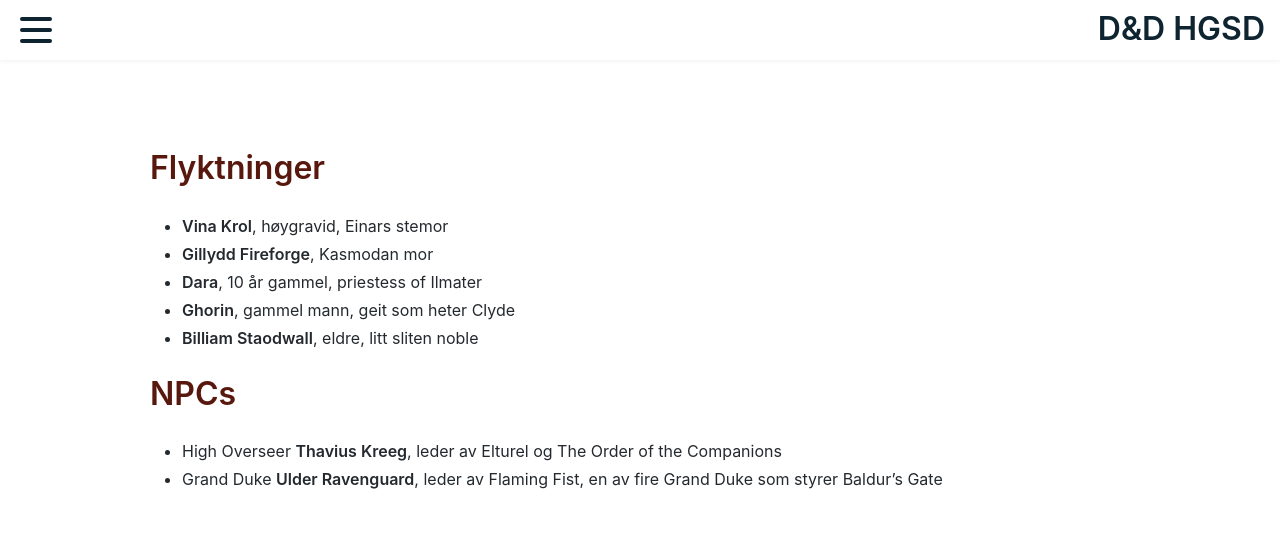
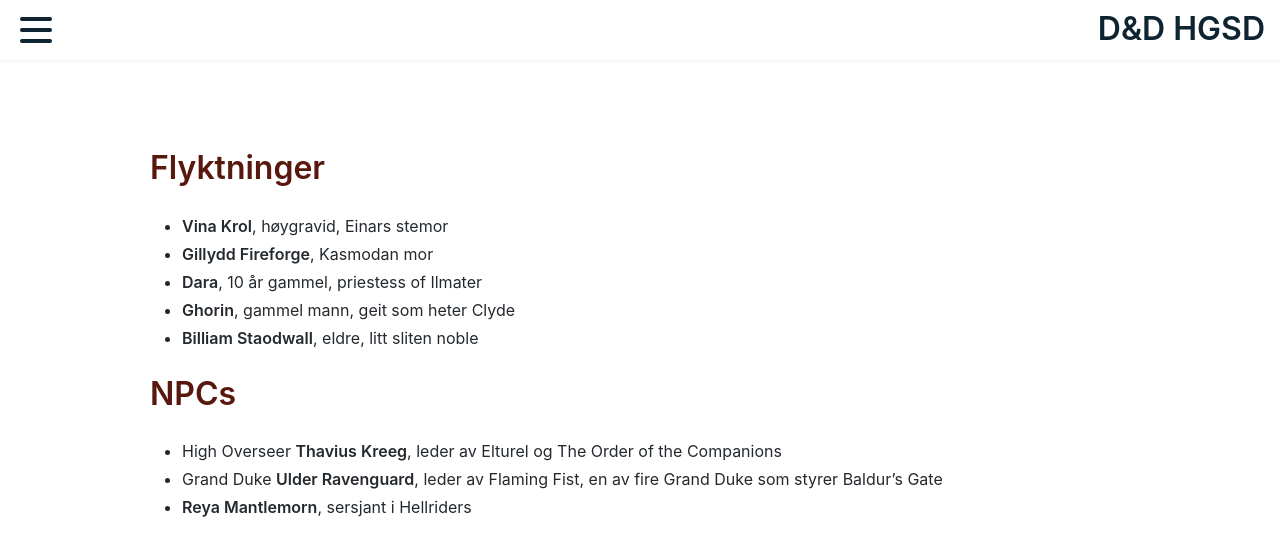
Before and after one commit to mrhelgeklausen/Legacy-of-the-Hellriders, a Jekyll site: the page built from npcs.md, in a window 1280 px wide. Shown: the top 556 px of the page. Built offline with Jekyll 4.4.1, drawn with Linux system fonts in a browser that asks for light colours; our own code applies the rules of GitHub Pages for plain Markdown files.

Commit message:
Update npcs.md

```diff
--- a/npcs.md
+++ b/npcs.md
@@ -10,3 +10,4 @@
 
 - High Overseer **Thavius Kreeg**, leder av Elturel og The Order of the Companions
 - Grand Duke **Ulder Ravenguard**, leder av Flaming Fist, en av fire Grand Duke som styrer Baldur's Gate
+- **Reya Mantlemorn**, sersjant i Hellriders
```
